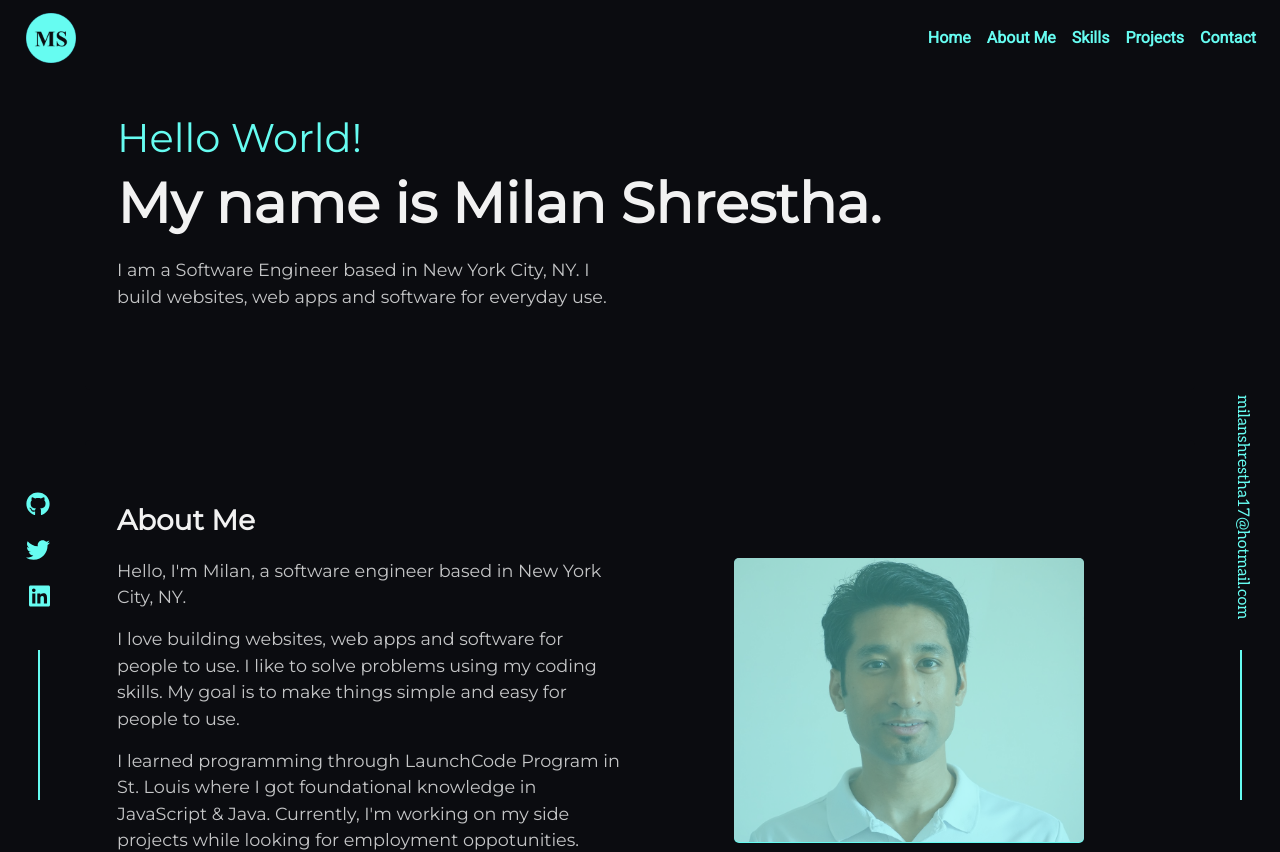
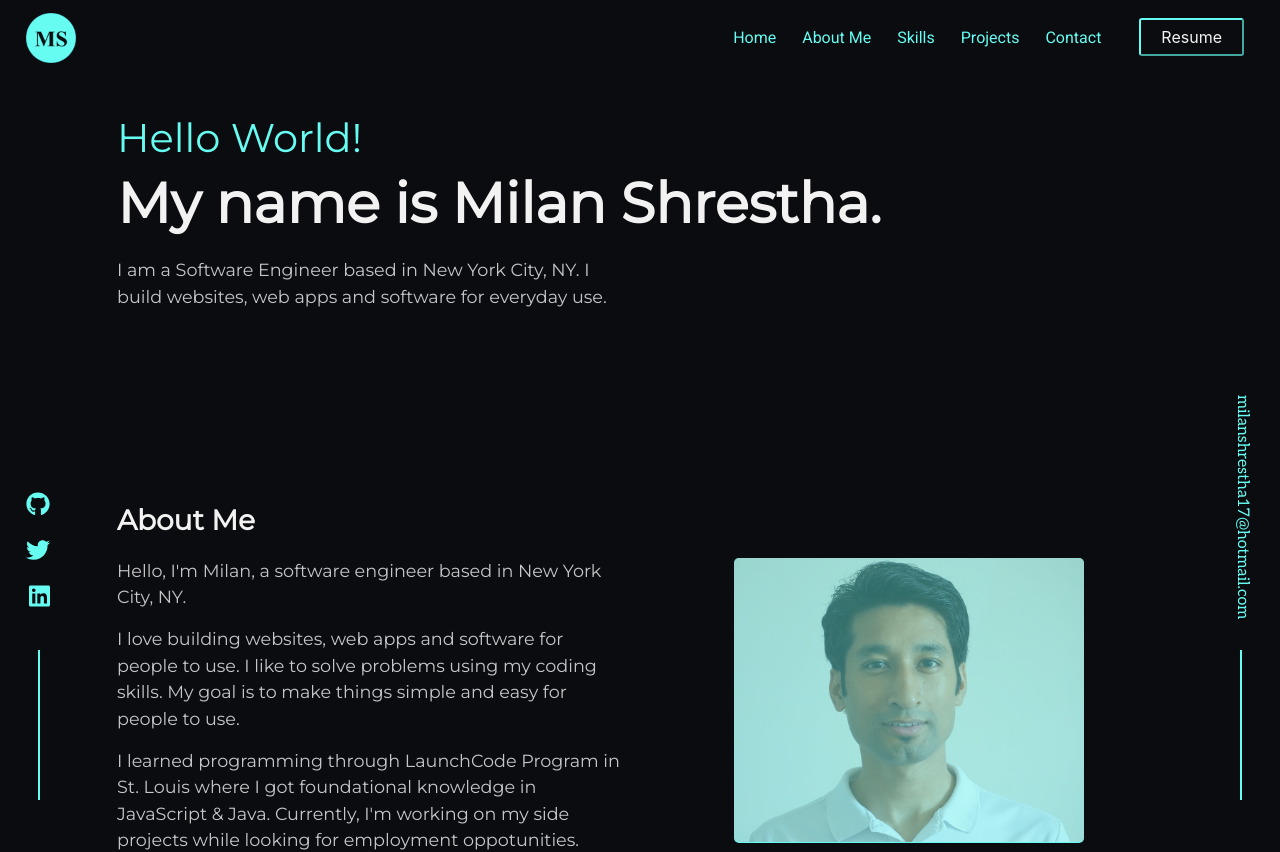
Before and after one commit to milan-shrestha/portfolio-project, an Angular app: page / in a window 1280 px wide. Shown: the top 852 px of the page. Built offline with nearby package versions, Linux system fonts and the light colour scheme.

Commit message:
Modified links on navigation bar & added resume button

```diff
--- a/src/app/app.component.css
+++ b/src/app/app.component.css
@@ -2,8 +2,12 @@
     background-color: var(--black) !important;
 }
 
-.navbar-brand, .nav-link{
+.nav-link{
     color: var(--green) !important;
+}
+
+.nav-link:hover{
+    color: var(--white) !important;
 }
 
 .logo{
@@ -22,7 +26,7 @@
 
 .nav-item{
     font-family: 'Roboto', sans-serif;
-    font-weight: bold;
+    margin-right: 10px;
     cursor: pointer;
 }
 
@@ -32,3 +36,17 @@
     background-color: var(--green);
     color: var(--black) !important;
 }
+
+.resume-btn{
+    background-color: var(--black);
+    border-color: var(--green);
+    border-radius: 3px;
+    color: var(--white);
+    margin: 0 20px;
+    padding: 5px 20px;
+}
+
+.resume-btn:hover{
+    background-color: var(--green);
+    color: var(--black);
+}
--- a/src/app/app.component.html
+++ b/src/app/app.component.html
@@ -10,6 +10,7 @@
             <a class="nav-item nav-link" (click)="ScrollIntoView('#skills')">Skills</a>
             <a class="nav-item nav-link" (click)="ScrollIntoView('#projects')">Projects</a>
             <a class="nav-item nav-link" (click)="ScrollIntoView('#contact')">Contact</a>
+            <a href="{{resume}}"><button type="button" class="resume-btn">Resume</button></a>
         </div>
     </div>
 </nav>
--- a/src/app/app.component.ts
+++ b/src/app/app.component.ts
@@ -9,6 +9,7 @@ export class AppComponent {
   title = 'portfolio';
 
   logo: string = './assets/images/logo.png';
+  resume: string = './assets/doc/MilanShresthaResume.pdf';
 
   ScrollIntoView(elem: string) {
 
```
